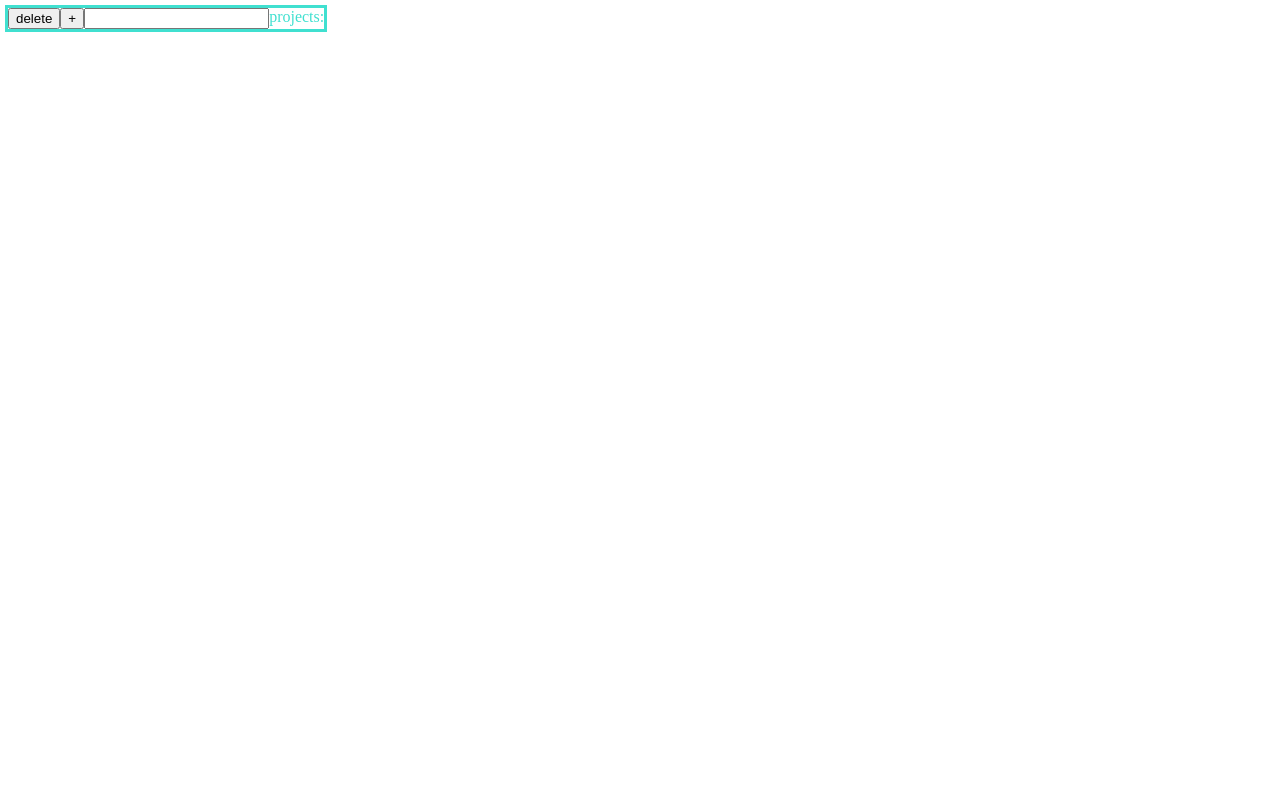
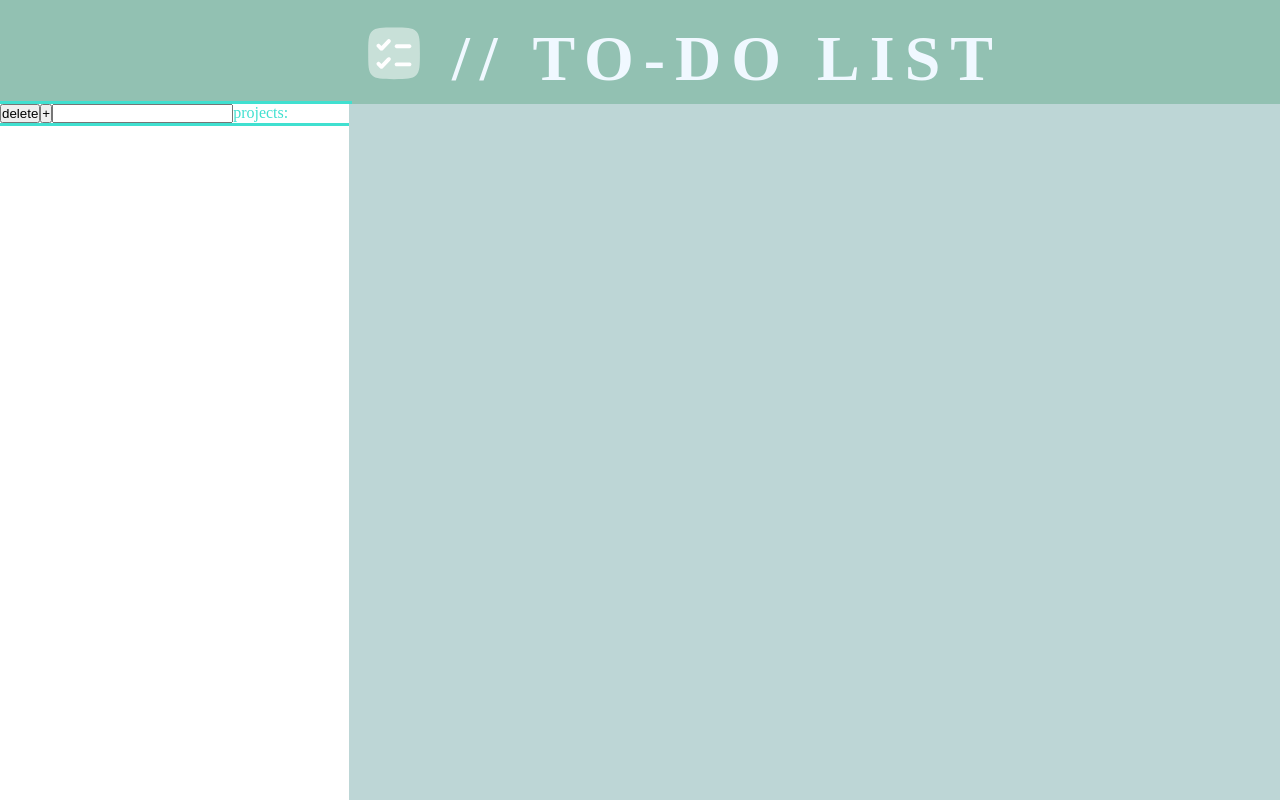
Before and after one commit to jenzie68/todo-list, a website built with webpack: page src/index.html in a window 1280 px wide. Built offline with nearby package versions, Linux system fonts and the light colour scheme.

Commit message:
apply grid in body, style header

```diff
--- a/src/index.html
+++ b/src/index.html
@@ -6,6 +6,10 @@
     <title>Document</title>
 </head>
 <body>
+    <div id="headline">
+        <div id="text"><img src="/src/icons/Group.svg" id="todo-list-icon">// TO-DO LIST</div></div>
+    </div>
+    <div class="todo-list-container">
         <div class="side-bar">
             <div class="title-add-project">
                 <button class="delete-project-btn">delete</button>
--- a/src/style.css
+++ b/src/style.css
@@ -1,3 +1,46 @@
+* {
+    margin: 0;
+    padding: 0;
+}
+
+#headline {
+    display: inline-block;
+    grid-column: span 2;
+    background-color: #92C1B2;
+    color: aliceblue;
+    font-weight: bolder;
+    font-size: 4rem;
+    letter-spacing: 10px;
+    overflow: hidden;
+}
+
+#todo-list-icon {
+    margin-right: 2rem;
+}
+
+#text {
+    padding-top: 1.4rem;
+    padding-left: 23rem;
+}
+
+body {
+    display: grid;
+    grid-template-columns: 1.5fr 4fr;
+    grid-template-rows: 0.6fr 4fr;
+    height: 100vh;
+    width: 100vw;
+}
+
+.todo-list-container {
+    display: grid;
+    grid-template-columns: 1.5fr 4fr;
+    width: 100vw;
+}
+
+.main {
+    background-color: #bdd6d6;
+}
+
 .title-add-project {
     display: flex;
     outline-style: solid;
--- a/webpack.config.js
+++ b/webpack.config.js
@@ -25,6 +25,10 @@ module.exports = {
         test: /\.css$/i,
         use: ['style-loader', 'css-loader'],
       },
+      {
+        test: /\.(png|svg|jpg|jpeg|gif)$/i,
+        type: 'asset/resource',
+      },
     ],
   },
 };
```
Also changed, not shown: dist/index.bundle.js, dist/index.html, src/icons/Group.svg (added). Lines whose indentation alone changed are shown as unchanged.
